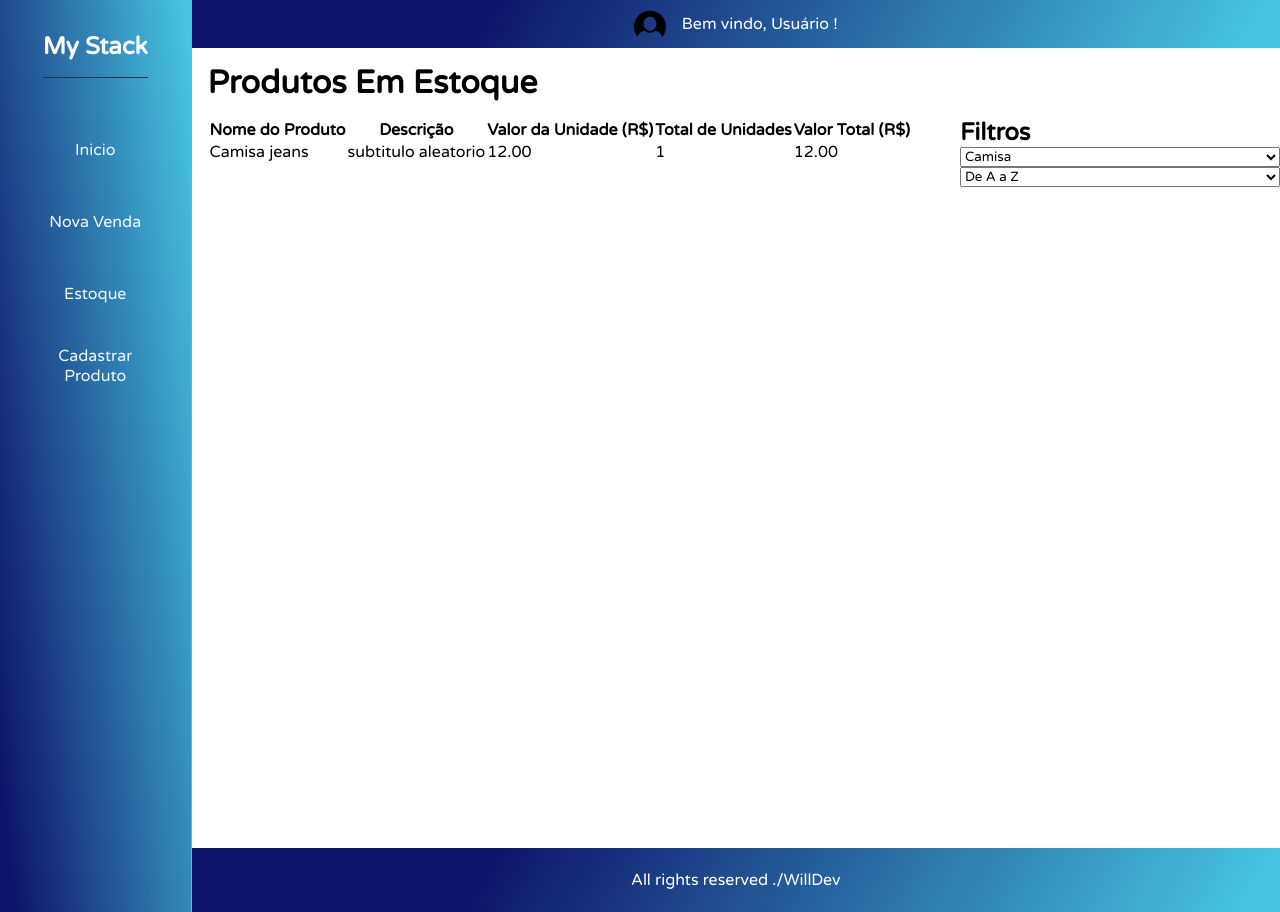
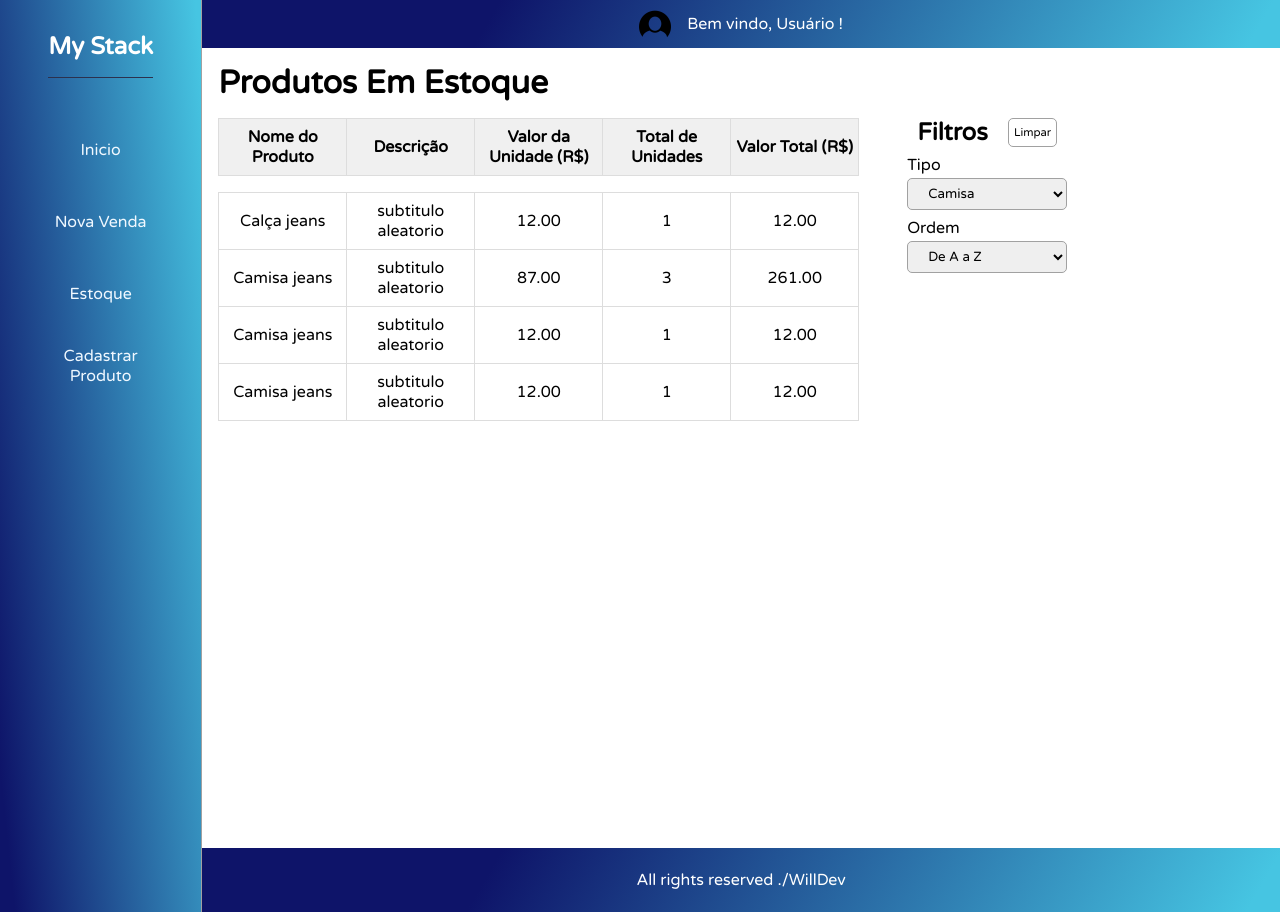
Before and after one commit to williamwallace076/myStock, a React (Vite) app: page /Stock in a window 1280 px wide. Built offline with nearby package versions, Linux system fonts and the light colour scheme.

Commit message:
stock_updated

```diff
--- a/src/api/dbProducts.jsx
+++ b/src/api/dbProducts.jsx
@@ -1,12 +1,39 @@
 export const api = [
     {
-     id:0,
-     img: 'camisaJeans',
-     nome:"Camisa jeans",
-     marca:"lacoste",
-     valor: 12.00,
-     subtitle:"subtitulo aleatorio",
-     quantity:1
+        id: 0,
+        img: 'camisaJeans',
+        nome: "Calça jeans",
+        marca: "lacoste",
+        valor: 12.00,
+        subtitle: "subtitulo aleatorio",
+        quantity: 1
+    },
+    {
+        id: 2,
+        img: 'camisaJeans',
+        nome: "Camisa jeans",
+        marca: "lacoste",
+        valor: 87.00,
+        subtitle: "subtitulo aleatorio",
+        quantity: 3
+    },
+    {
+        id: 3,
+        img: 'camisaJeans',
+        nome: "Camisa jeans",
+        marca: "lacoste",
+        valor: 12.00,
+        subtitle: "subtitulo aleatorio",
+        quantity: 1
+    },
+    {
+        id: 4,
+        img: 'camisaJeans',
+        nome: "Camisa jeans",
+        marca: "lacoste",
+        valor: 12.00,
+        subtitle: "subtitulo aleatorio",
+        quantity: 1
     },
 
 ]
--- /dev/null
+++ b/src/api/dbSells.jsx
@@ -0,0 +1,5 @@
+export const api = [
+
+]
+
+export const listSells = api
--- a/src/components/MainAplicationPages/Stock/Stock.css
+++ b/src/components/MainAplicationPages/Stock/Stock.css
@@ -40,8 +40,87 @@
 
 .filter-area{
     height: max-content;
-    width: 20rem;
+    width: max-content;
 
     display: flex;
     flex-direction: column;
 }
+
+.filter-header{
+    display: flex;
+    flex-direction: row;
+    justify-content: space-around;
+    width: 10rem;
+    height: max-content;
+}
+
+.clean-filter-bt{
+    max-width: 5rem;
+    background: transparent;
+    border: 1px solid var(--color-theme-gray);
+    border-radius: 5px;
+    transition: 0.3s;
+    padding: 5px;
+    font-size: 0.7rem;
+}
+
+.clean-filter-bt:hover{
+    background-color: var(--color-theme-red);
+    cursor: pointer;
+    transform: scale(1.1);
+}
+
+
+.stock-table{
+    width: max-content;
+    border-collapse: collapse;
+    display: flex;
+    flex-direction: column;
+    gap: 1rem;
+    height: max-content;
+
+    }
+
+    .stock-table th, .stock-table td{
+        border: 1px solid #ddd;
+        padding: 8px 0 ;
+        min-width: 8rem;
+        max-width: 8rem;
+        text-align: center;
+    }
+
+    .stock-table th {
+        background-color: var(--color-theme-midWhite);
+      }
+
+      .stock-table:nth-child(even) {
+        background-color: var(--color-theme-midWhite);
+      }
+
+      .stock-table tr:hover {
+        background-color: #ddd;
+      }
+
+      .stock-table td:last-child {
+        text-align: center;
+      }
+
+
+      .filter-select{
+        width: 10rem;
+        height: 2rem;
+        border: 1px solid var(--color-theme-gray);
+        border-radius: 5px;
+        padding-left: 1rem;
+
+      }
+
+      .filter-select:hover{
+        cursor: pointer;
+        background-color: rgba(0,0,0,0.1);
+      }
+
+      .filter-label{
+        margin-top: 0.5rem;
+        margin-bottom: 0.2rem;
+      }
--- a/src/components/MainAplicationPages/Stock/Stock.jsx
+++ b/src/components/MainAplicationPages/Stock/Stock.jsx
@@ -13,7 +13,7 @@ const Stock = () => {
 
             <div className="stock-main-area">
                 <div className="stock-item-area">
-                <table className="stock-table">
+                    <table className="stock-table">
                         <thead>
                             <tr>
                                 <th>Nome do Produto</th>
@@ -38,14 +38,16 @@ const Stock = () => {
                 </div>
 
                 <div className="filter-area">
-                    <h2>Filtros</h2>
-                    <select name="Tipo" id="1">
+                    <div className="filter-header"><h2>Filtros</h2><button className="clean-filter-bt">Limpar</button></div>
+                    <label className="filter-label" htmlFor="1">Tipo</label>
+                    <select className="filter-select" name="type" id="1">
                         <option value="Tipo" disabled>Tipo</option>
                         <option value="Camisa">Camisa</option>
                         <option value="Calça">Calça</option>
                         <option value="Bolsa">Bolsa</option>
                     </select>
-                    <select name="Nome" id="2">
+                    <label className="filter-label" htmlFor="2">Ordem</label>
+                    <select className="filter-select" name="order" id="2">
                         <option value="nome" disabled>Nome</option>
                         <option value="atoz">De A a Z </option>
                         <option value="ztoa">De Z a A </option>
```
